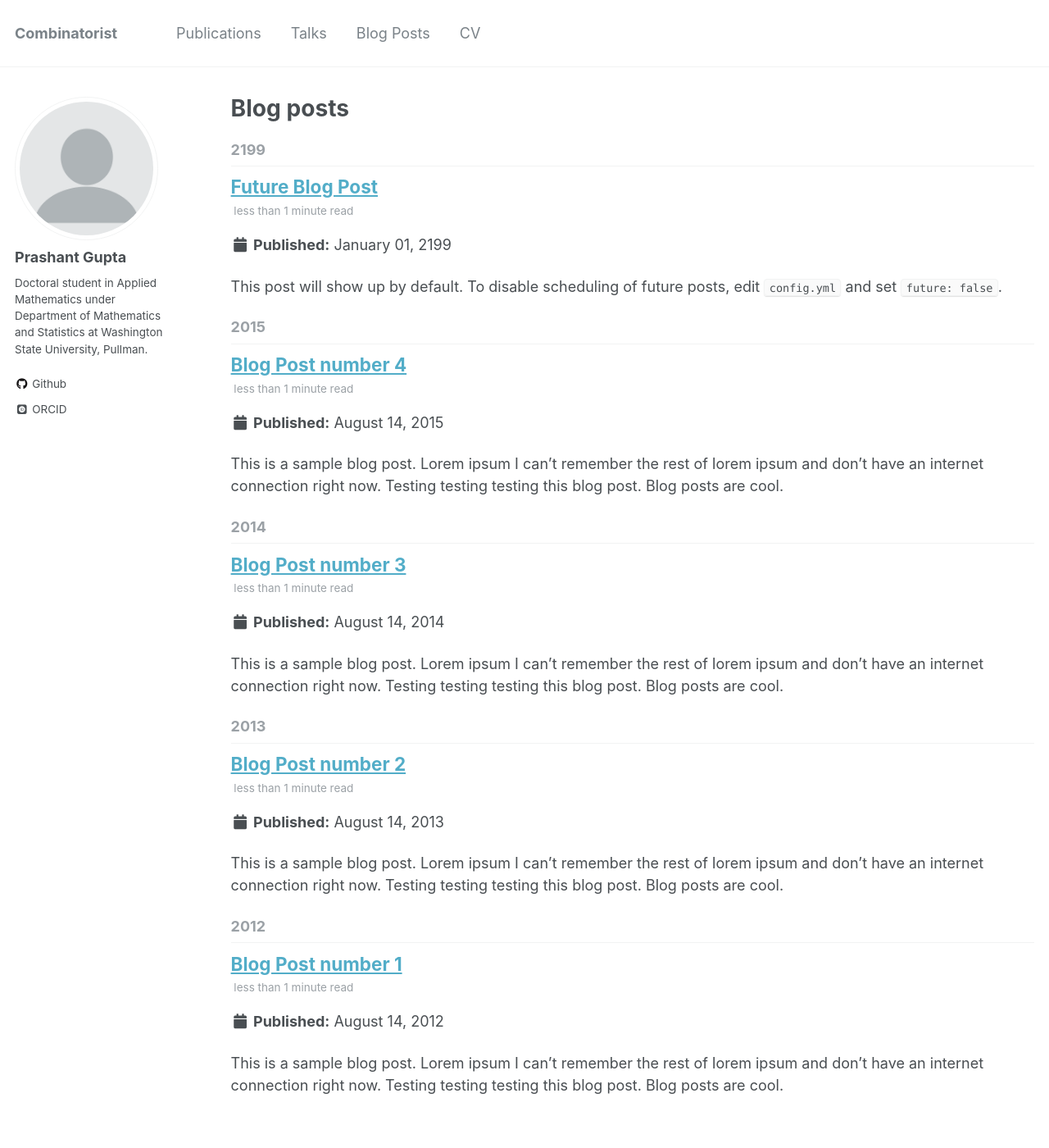
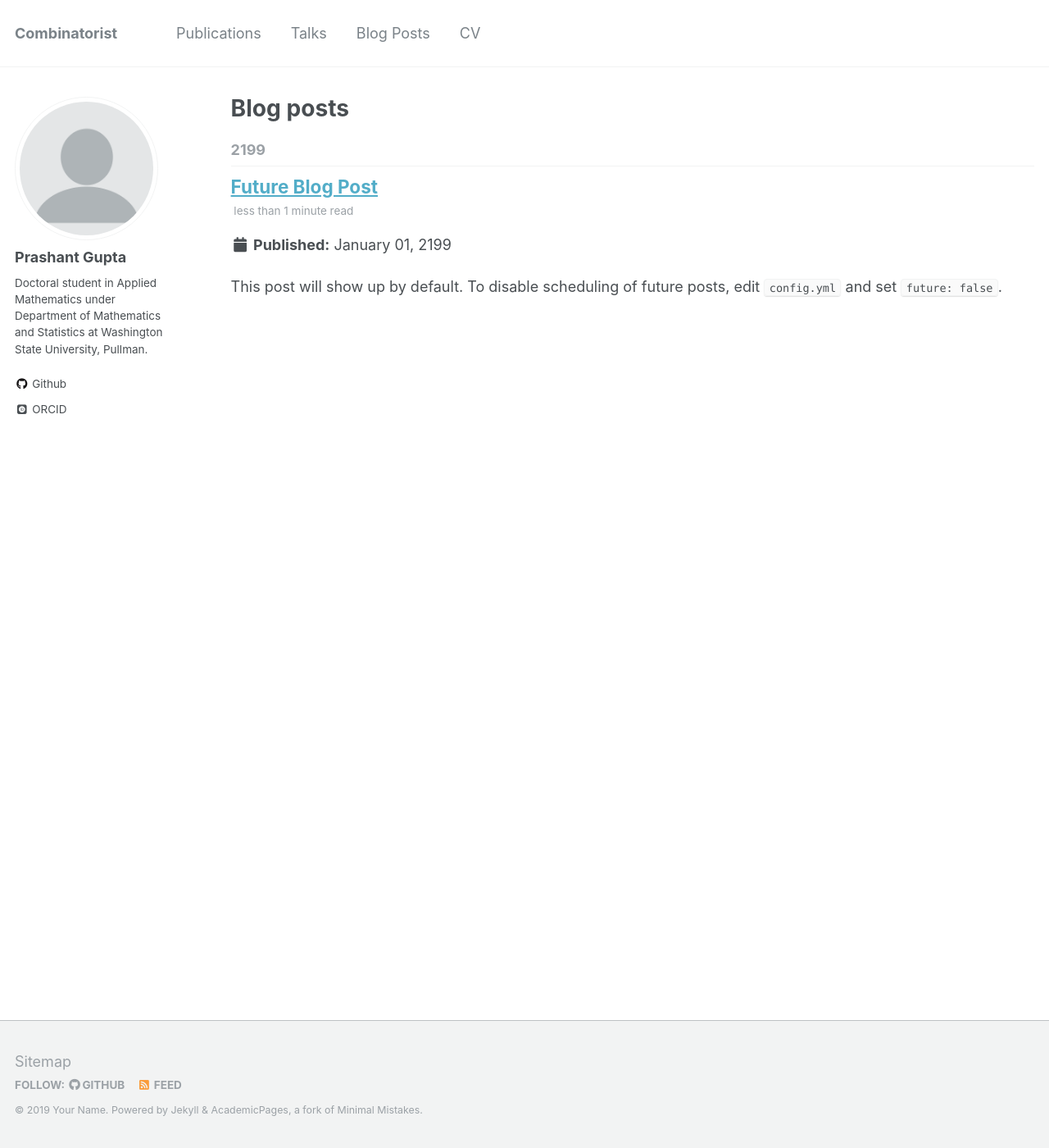
Before and after one commit to pragup/pragup.github.io, a Jekyll site: the page built from _pages/year-archive.html, in a window 1280 px wide and 1400 px high. Shown: the whole window at 82% size. Built offline with Jekyll 4.4.1, drawn with Linux system fonts in a browser that asks for light colours; some web fonts are replaced.

Commit message:
update changes about blog and talks !!!

```diff
--- a/_config.yml
+++ b/_config.yml
@@ -17,7 +17,7 @@
 teaser                   :  # filename of teaser fallback teaser image placed in /images/, .e.g. "500x300.png"
 breadcrumbs              : false # true, false (default)
 words_per_minute         : 160
-future                   : true
+future                   : false
 read_more                : "disabled" # if enabled, adds "Read more" links to excerpts
 talkmap_link             : false #change to true to add link to talkmap on talks page
 comments:
--- a/_posts/2012-08-14-blog-post-1.md
+++ /dev/null
@@ -1,20 +0,0 @@
----
-title: 'Blog Post number 1'
-date: 2012-08-14
-permalink: /posts/2012/08/blog-post-1/
-tags:
-  - cool posts
-  - category1
-  - category2
----
-
-This is a sample blog post. Lorem ipsum I can't remember the rest of lorem ipsum and don't have an internet connection right now. Testing testing testing this blog post. Blog posts are cool.
-
-Headings are cool
-======
-
-You can have many headings
-======
-
-Aren't headings cool?
-------
--- a/_posts/2013-08-14-blog-post-2.md
+++ /dev/null
@@ -1,20 +0,0 @@
----
-title: 'Blog Post number 2'
-date: 2013-08-14
-permalink: /posts/2013/08/blog-post-2/
-tags:
-  - cool posts
-  - category1
-  - category2
----
-
-This is a sample blog post. Lorem ipsum I can't remember the rest of lorem ipsum and don't have an internet connection right now. Testing testing testing this blog post. Blog posts are cool.
-
-Headings are cool
-======
-
-You can have many headings
-======
-
-Aren't headings cool?
-------
--- a/_posts/2014-08-14-blog-post-3.md
+++ /dev/null
@@ -1,20 +0,0 @@
----
-title: 'Blog Post number 3'
-date: 2014-08-14
-permalink: /posts/2014/08/blog-post-3/
-tags:
-  - cool posts
-  - category1
-  - category2
----
-
-This is a sample blog post. Lorem ipsum I can't remember the rest of lorem ipsum and don't have an internet connection right now. Testing testing testing this blog post. Blog posts are cool.
-
-Headings are cool
-======
-
-You can have many headings
-======
-
-Aren't headings cool?
-------
```
Also changed, not shown: _posts/2015-08-14-blog-post-4.md (deleted, +0 -20 lines), _talks/2012-03-01-talk-1.md (deleted, +0 -11 lines), _talks/2014-02-01-talk-2.md (deleted, +0 -13 lines), _talks/2014-03-01-talk-3.md (deleted, +0 -11 lines).
